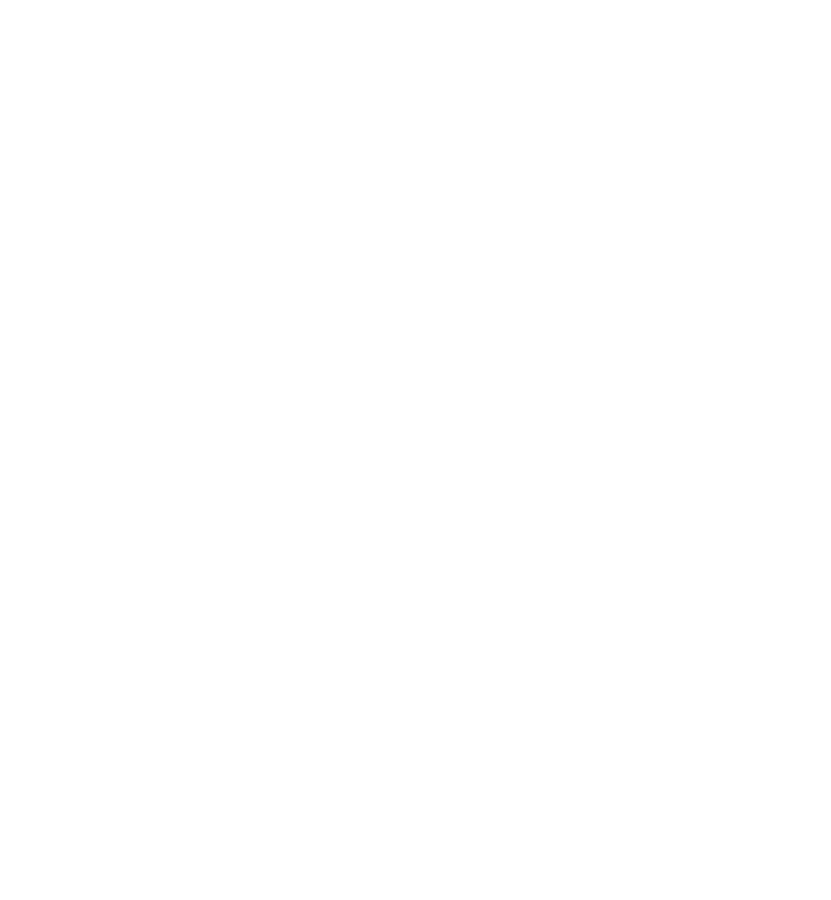
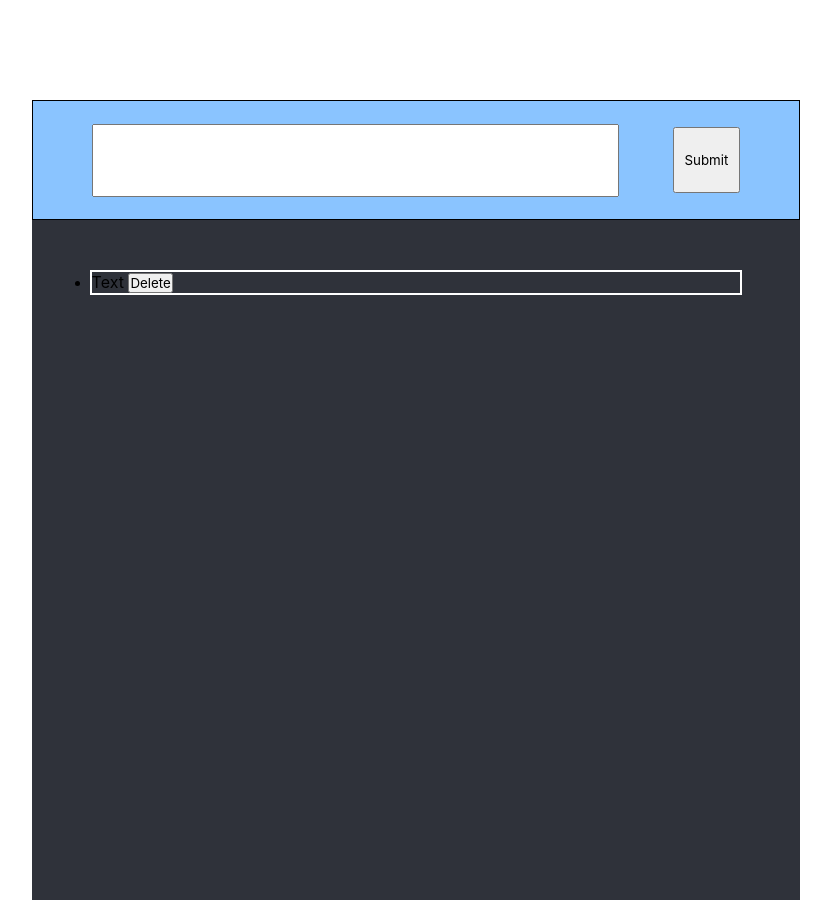
Before and after one commit to Saadkhalid913/APItesting, a plain HTML site: page index.html in a window 1280 px wide. Shown: the whole page, without its empty margins (224-1055 px from the left). Before the commit the page ends 800 px from the top, so only its background shows below. Drawn offline with Linux system fonts and the light colour scheme.

Commit message:
created basic frondend

```diff
--- a/index.css
+++ b/index.css
@@ -0,0 +1,48 @@
+* {
+  padding: 0;
+  margin: 0;
+  box-sizing: border-box;
+  font-family: -apple-system, BlinkMacSystemFont, "Segoe UI", Roboto, Oxygen,
+    Ubuntu, Cantarell, "Open Sans", "Helvetica Neue", sans-serif;
+}
+
+.main-container {
+  margin: 0 auto;
+  width: 60%;
+  height: 800px;
+  margin-top: 100px;
+  background-color: #2f323a;
+}
+
+.search-bar {
+  margin: 0 auto;
+  border: 1px solid black;
+  height: 15%;
+  width: 100%;
+  background-color: #8ac4ff;
+
+  display: flex;
+  align-items: center;
+  padding: 2em;
+  justify-content: space-around;
+}
+
+.search-bar input {
+  width: 75%;
+  font-size: 16px;
+  margin: 0;
+  padding: 15px;
+  font-size: 2em;
+}
+
+.search-bar button {
+  height: 5em;
+  width: 5em;
+}
+
+.to-do-list {
+  margin: 0 auto;
+  border: 2px solid white;
+  width: 85%;
+  margin-top: 50px;
+}
--- a/index.html
+++ b/index.html
@@ -5,6 +5,22 @@
     <meta http-equiv="X-UA-Compatible" content="IE=edge" />
     <meta name="viewport" content="width=device-width, initial-scale=1.0" />
     <title>Document</title>
+    <link rel="stylesheet" href="index.css" />
   </head>
-  <body></body>
+  <body>
+    <div id="main-container" class="main-container">
+      <div id="search-bar" class="search-bar">
+        <input type="text" />
+        <button id="submit">Submit</button>
+      </div>
+
+      <div id="list-container">
+        <ul id="to-do-list" class="to-do-list">
+          <li>
+            Text <span><button id="1">Delete</button></span>
+          </li>
+        </ul>
+      </div>
+    </div>
+  </body>
 </html>
--- a/index.js
+++ b/index.js
@@ -52,7 +52,7 @@ app.delete("/api/items/:id", (req,res) => {
   const indexOfItem = ListItems.findIndex(i => i.id === id);
   const item = ListItems[indexOfItem]
   if (!item)
-    return res.status(400).send("Bad id")
+    return res.status(400).send("invalid id")
   res.send(item)
   ListItems.splice(indexOfItem,1);
 })
```
